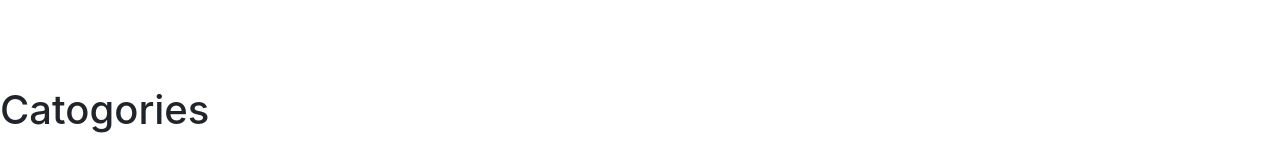
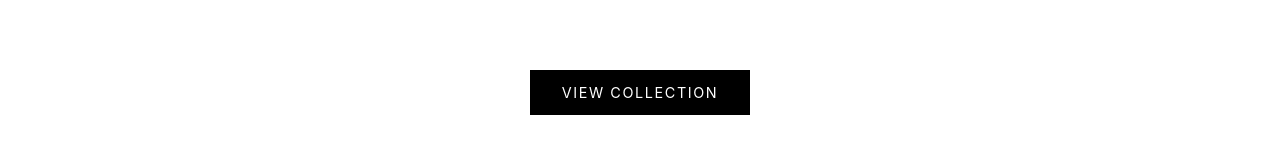
Before and after one commit to Delboy/PBB, a React (Create React App) app in the folder frontend/: page / in a window 1280 px wide. Shown: the part 2609-2757 px from the top of the page. Built offline with nearby package versions, Linux system fonts and the light colour scheme.

Commit message:
Added link to collection button in favourite slider component

```diff
--- a/frontend/src/components/FavouritesSlider.jsx
+++ b/frontend/src/components/FavouritesSlider.jsx
@@ -1,5 +1,6 @@
 import { React, useEffect, useState } from "react";
 import { AnimatePresence, motion } from "framer-motion";
+import { Link } from 'react-router-dom'
 
 import SliderWithControls from "./SliderWithControls";
 
@@ -9,7 +10,7 @@ import classes from "./FavouritesSlider.module.css";
 
 const FavouritesSlider = () => {
   const [gender, setGender] = useState("F");
-  const [filteredList, setFilteredList] = useState([])
+  const [filteredList, setFilteredList] = useState([]);
 
   const onClickHandler = (e) => {
     setGender(e.target.value);
@@ -32,15 +33,14 @@ const FavouritesSlider = () => {
   );
 
   useEffect(() => {
-    setFilteredList([])
+    setFilteredList([]);
 
-    products.forEach(product => {
-      if(product.gender === gender){
-        setFilteredList(prevState => [...prevState, product])
+    products.forEach((product) => {
+      if (product.gender === gender) {
+        setFilteredList((prevState) => [...prevState, product]);
       }
-    })
-
-  },[gender])
+    });
+  }, [gender]);
 
   return (
     <div className={classes.main}>
@@ -80,6 +80,12 @@ const FavouritesSlider = () => {
           <SliderWithControls data={filteredList} productCard />
         </motion.div>
       </AnimatePresence>
+
+      <div className={classes.collectionLink}>
+        <Link to={'/shop'}>
+          <button>View Collection</button>
+        </Link>
+      </div>
     </div>
   );
 };
--- a/frontend/src/components/FavouritesSlider.module.css
+++ b/frontend/src/components/FavouritesSlider.module.css
@@ -36,3 +36,18 @@
     height: 2px;
     background-color: black;
 }
+
+.collectionLink {
+    text-align: center;
+}
+
+.collectionLink button {
+    background: none;
+    border: none;
+    padding: .75rem 2rem;
+    background-color: black;
+    color: white;
+    font-size: .9rem;
+    text-transform: uppercase;
+    letter-spacing: .1rem;
+}
--- a/frontend/src/components/SliderWithControls.module.css
+++ b/frontend/src/components/SliderWithControls.module.css
@@ -26,7 +26,6 @@
   position: relative;
   left: 50%;
   transform: translateX(-50%);
-    /* bottom: 14rem; */
   z-index: 5;
 
   pointer-events: none;
@@ -44,8 +43,6 @@
   pointer-events: all;
 }
 
-
-
 @media (max-width: 1272px) {
   .main {
     width: 90%;
```
Lines whose indentation alone changed are shown as unchanged.
